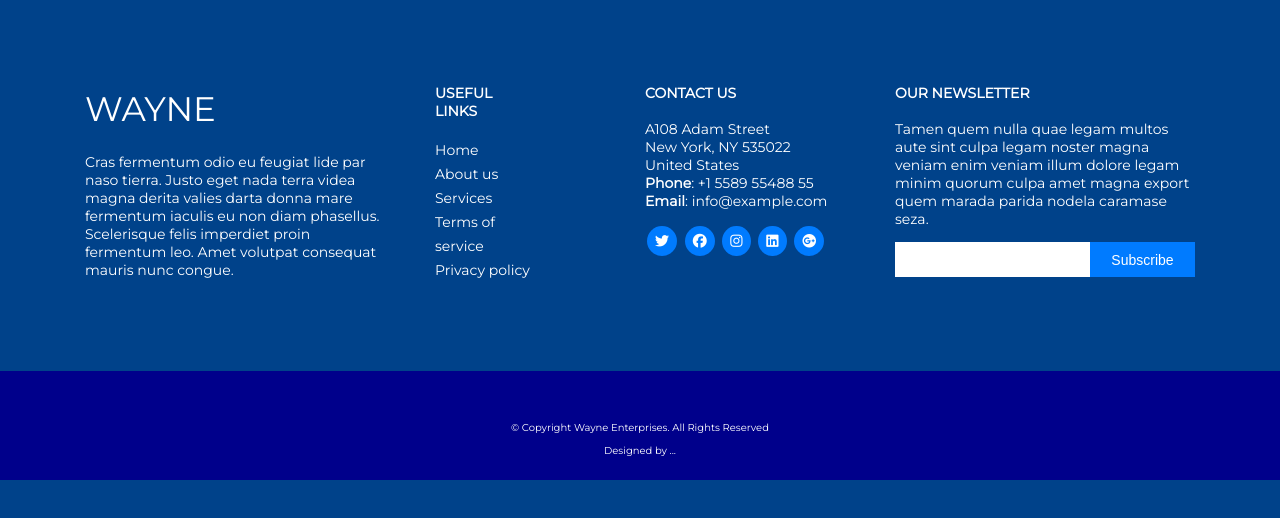
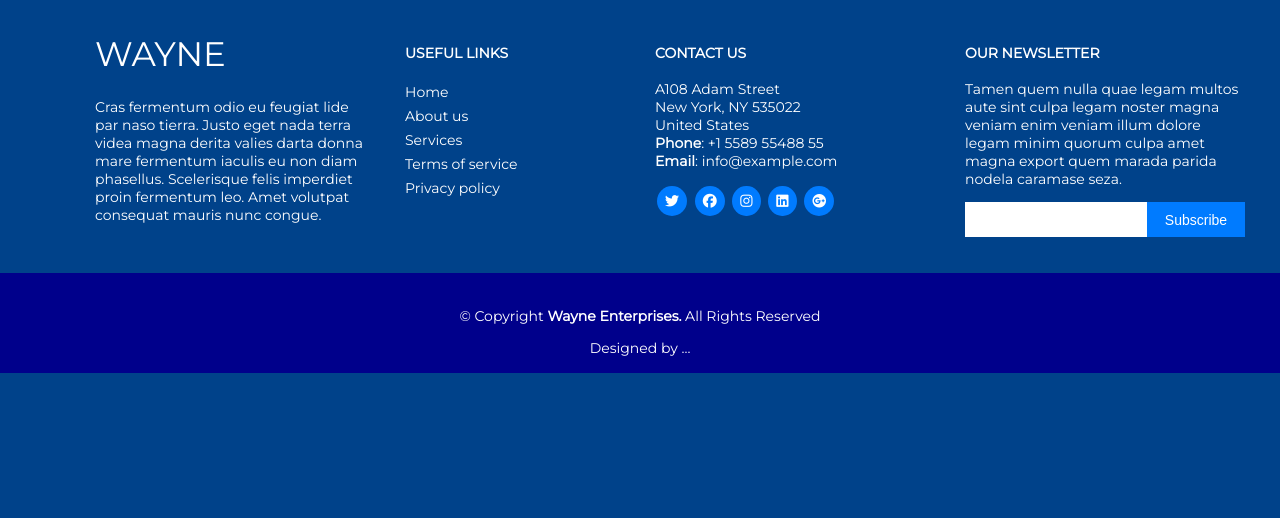
Before and after one commit to lia1810/clase-grupal1, a plain HTML site: page index.html in a window 1280 px wide. Drawn offline with Linux system fonts and the light colour scheme.

Commit message:
corregi detalles

```diff
--- a/index.html
+++ b/index.html
@@ -68,7 +68,7 @@
     </footer>
 
     <div class ="copyright">
-        <p> © Copyright Wayne Enterprises. All Rights Reserved </p>
+        <p> © Copyright <span>Wayne Enterprises. </span> All Rights Reserved </p>
    <p>Designed by ... </p>
    <br>
 </div>
--- a/style.css
+++ b/style.css
@@ -8,38 +8,45 @@
  footer {
      display: flex;
      justify-content: center;
+     flex-wrap: wrap;
      padding:0px 60px 10px 60px;
      margin: 10px 20px 10px 20px;
      font-size:14px;
      text-align:left;
 }
- div {
-     margin: 10px;
+.bloque1 {
+    display: flex;
 }
- .wayne, .suscription {
-     padding: 15px;
+h1{
+    letter-spacing: 0px;
+    font-size: 34px;
+    font-weight: normal;
+}
+ .wayne  {
+     padding: 0 15px 15px 15px;
      width: 300px;
+     flex: 0 0 50%;
+
 }
  .useful-links {
      padding: 15px;
-     width: 100px;
+     width: 200px;
+     flex: 0 0 50%;
 }
- .social {
-     padding: 15px;
-     width: 200px;
-}
- .bloque1 {
-     display: flex;
-     padding: 20px;
-}
- h1{
-     letter-spacing: 0px;
-     font-size: 34px;
-     font-weight: normal;
-}
+
  .bloque2 {
      display: flex;
-     padding: 20px;
+}
+.social {
+    padding: 15px;
+    width: 200px;
+    flex: 0 0 50%;
+}
+.suscription{
+    padding: 15px;
+    width: 300px;
+    flex: 0 0 50%;
+
 }
  span {
      font-weight: bold;
@@ -101,38 +108,38 @@ form{ display: flex;
 }
  @media (max-width: 1000px) and (min-width: 601px) {
      footer {
-         display: flex;
          flex-wrap: wrap;
     }
-     .wayne, .useful-links, .social, .suscription {
-         width: 50%;
+    footer div {
+        flex: 0 0 50%;
     }
+
+
 }
  @media(max-width: 600px){
-     footer{
-         display: flex;
+     footer {
          flex-direction: column;
          justify-content: center;
     }
      .bloque1 {
-         display: flex;
          flex-wrap: wrap;
          padding: 0px;
          margin: 0px;
     }
      .bloque2 {
-         display: flex;
          flex-wrap: wrap;
          padding: 0px;
          margin: 0px;
     }
 }
  .copyright {
+     height: 70px;
      background-color:darkblue;
-     padding-top:40px;
+     padding-top:20px;
+     padding-bottom: 10px;
      display:block;
      text-align:center;
      color:#fff;
-     font-size:10px;
+     font-size:14px;
      margin: 0;
 }
```
